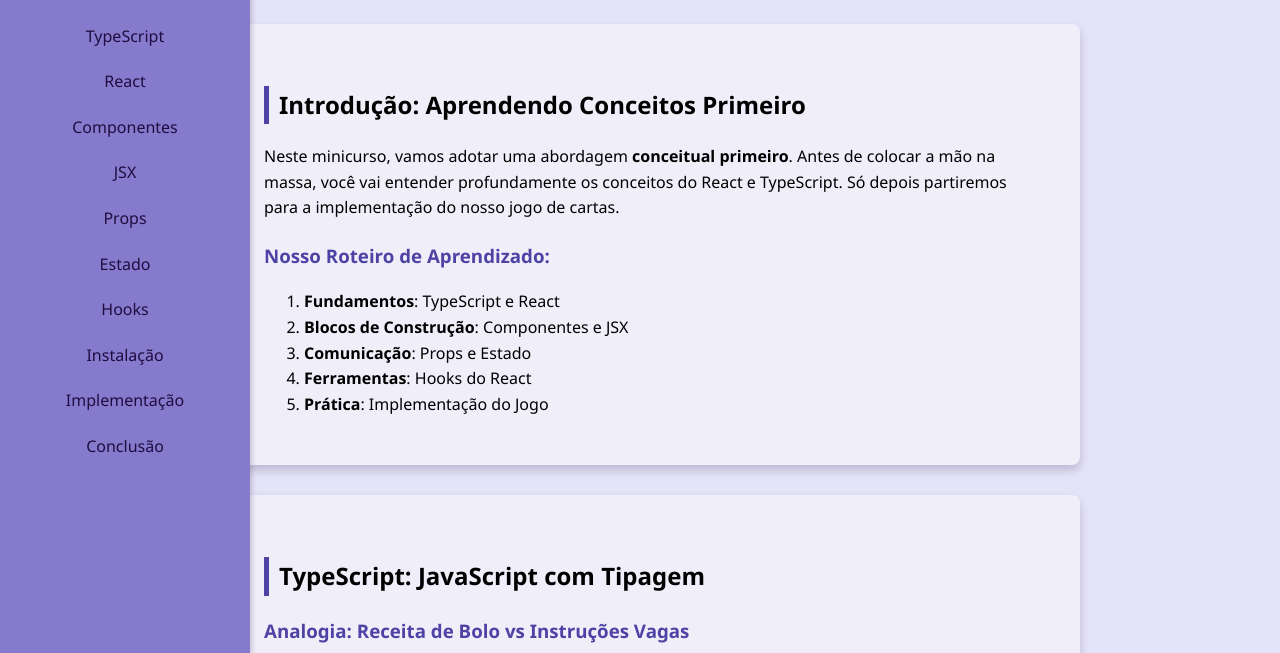
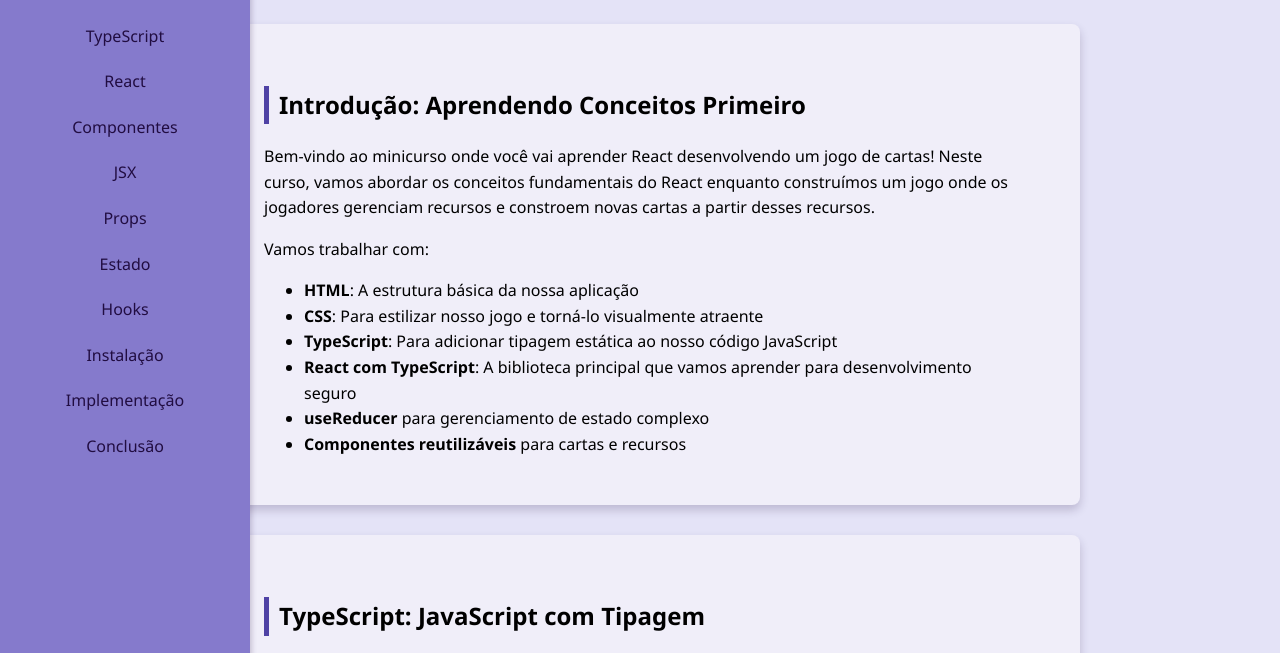
Before and after one commit to Isabeautiful/MinicursoREACT, a plain HTML site: page index.html in a window 1280 px wide. Shown: the part 121-774 px from the top of the page. Drawn offline with Linux system fonts and the light colour scheme.

Commit message:
altera introducao

```diff
--- a/index.html
+++ b/index.html
@@ -39,22 +39,34 @@
       <section id="introducao" class="main-section">
         <h2>Introdução: Aprendendo Conceitos Primeiro</h2>
         <p>
-          Neste minicurso, vamos adotar uma abordagem
-          <strong>conceitual primeiro</strong>. Antes de colocar a mão na massa,
-          você vai entender profundamente os conceitos do React e TypeScript. Só
-          depois partiremos para a implementação do nosso jogo de cartas.
+          Bem-vindo ao minicurso onde você vai aprender React desenvolvendo um
+          jogo de cartas! Neste curso, vamos abordar os conceitos fundamentais
+          do React enquanto construímos um jogo onde os jogadores gerenciam
+          recursos e constroem novas cartas a partir desses recursos.
         </p>
 
-        <div class="learning-path">
-          <h3>Nosso Roteiro de Aprendizado:</h3>
-          <ol>
-            <li><strong>Fundamentos</strong>: TypeScript e React</li>
-            <li><strong>Blocos de Construção</strong>: Componentes e JSX</li>
-            <li><strong>Comunicação</strong>: Props e Estado</li>
-            <li><strong>Ferramentas</strong>: Hooks do React</li>
-            <li><strong>Prática</strong>: Implementação do Jogo</li>
-          </ol>
-        </div>
+        <p>Vamos trabalhar com:</p>
+        <ul>
+          <li><strong>HTML</strong>: A estrutura básica da nossa aplicação</li>
+          <li>
+            <strong>CSS</strong>: Para estilizar nosso jogo e torná-lo
+            visualmente atraente
+          </li>
+          <li>
+            <strong>TypeScript</strong>: Para adicionar tipagem estática ao
+            nosso código JavaScript
+          </li>
+          <li>
+            <strong>React com TypeScript</strong>: A biblioteca principal que
+            vamos aprender para desenvolvimento seguro
+          </li>
+          <li>
+            <strong>useReducer</strong> para gerenciamento de estado complexo
+          </li>
+          <li>
+            <strong>Componentes reutilizáveis</strong> para cartas e recursos
+          </li>
+        </ul>
       </section>
 
       <!-- SEÇÃO 1: TYPESCRIPT -->
```
